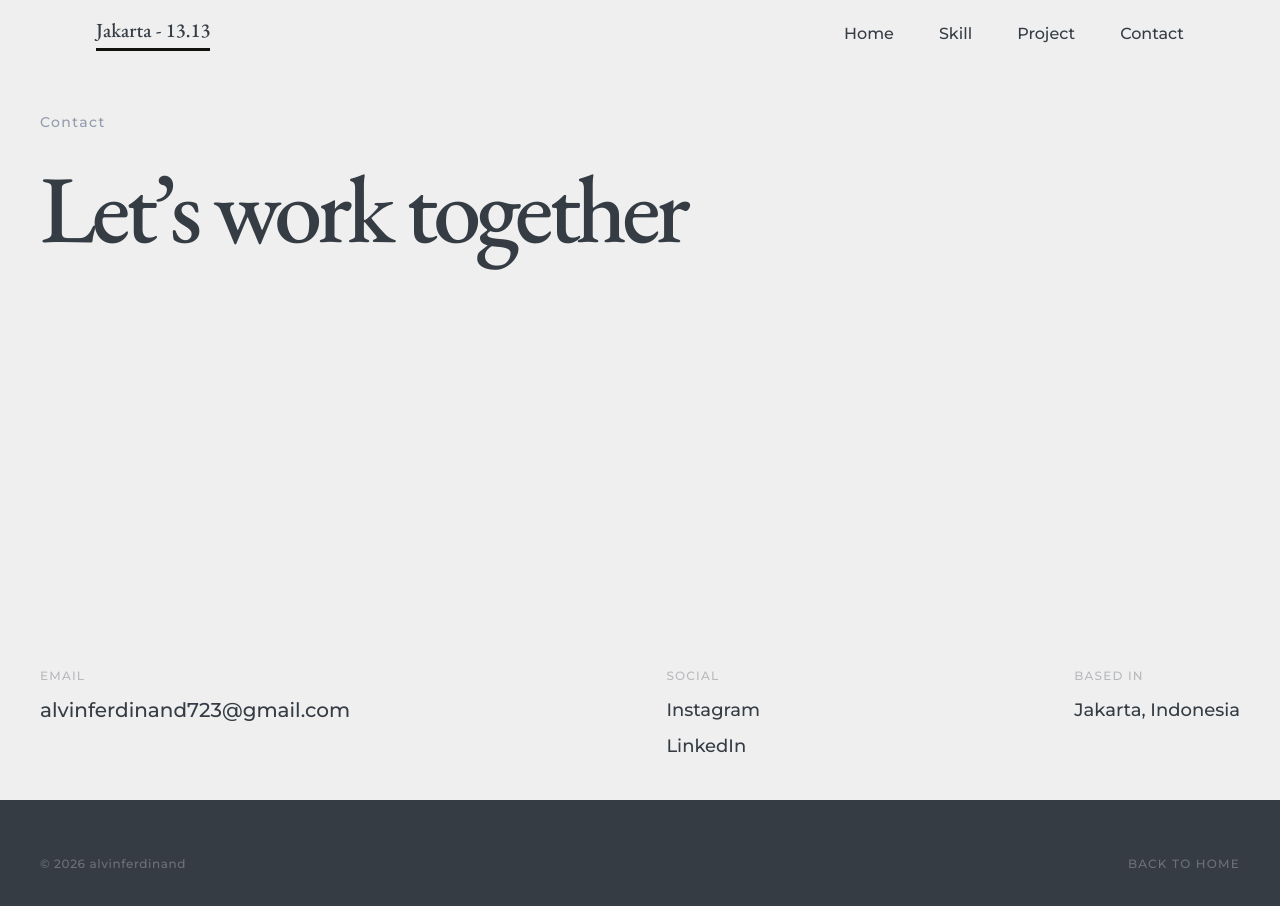
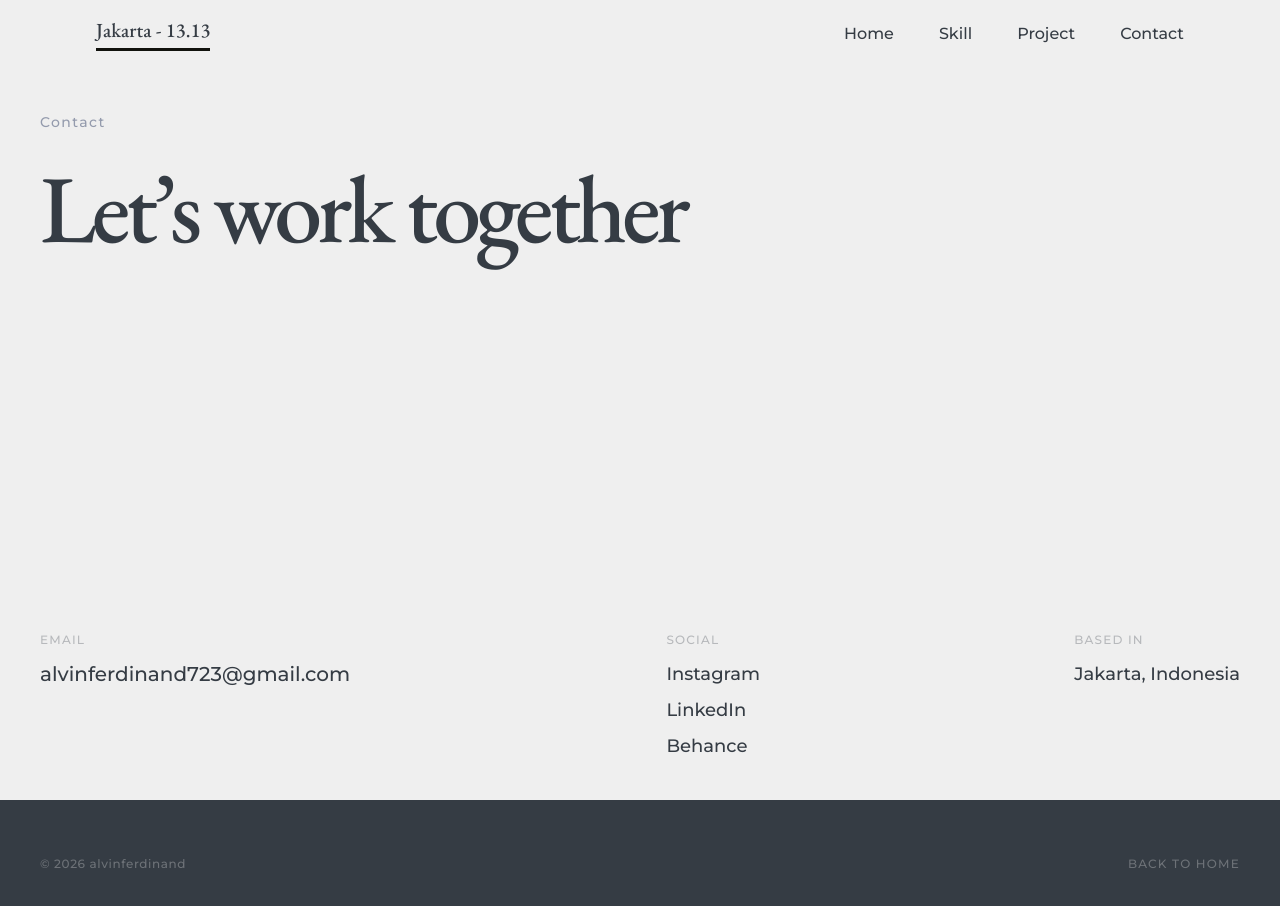
Before and after one commit to Vanotech-Dev/alvinFerdinand-prev, a React (Vite) app: page /contact in a window 1280 px wide. Shown: the top 906 px of the page. Built offline with nearby package versions, Linux system fonts and the light colour scheme; a web font is replaced by a local one.

Commit message:
add: adding some link mediasocial like behance, instagram, and linkedIn

```diff
--- a/src/contact.jsx
+++ b/src/contact.jsx
@@ -3,8 +3,9 @@ import gsap from "gsap";
 import { ArrowUpRight } from "lucide-react";
 
 const socials = [
-  { label: "Instagram", href: "#" },
-  { label: "LinkedIn", href: "#" },
+  { label: "Instagram", href: "https://www.instagram.com/alvinfrd_?igsh=emp1aXBwbHp5Mm10" },
+  { label: "LinkedIn", href: "https://www.linkedin.com/in/alvin-ferdinand-17a15b340?utm_source=share_via&utm_content=profile&utm_medium=member_ios" },
+  { label: "Behance", href: "https://www.behance.net/alvinferdinand" }
 ];
 
 function Contact() {
@@ -43,7 +44,7 @@ function Contact() {
           </h1>
         </div>
 
-        <div className="flex flex-col md:flex-row justify-between gap-10 md:gap-16 mt-14 md:mt-20">
+        <div className="flex flex-col md:flex-row justify-between gap-10 md:gap-16 mt-5 md:mt-10">
           {/* Email */}
           <div className="contact-col">
             <span className="text-xs tracking-widest text-secondary/30 uppercase block mb-3">
```
